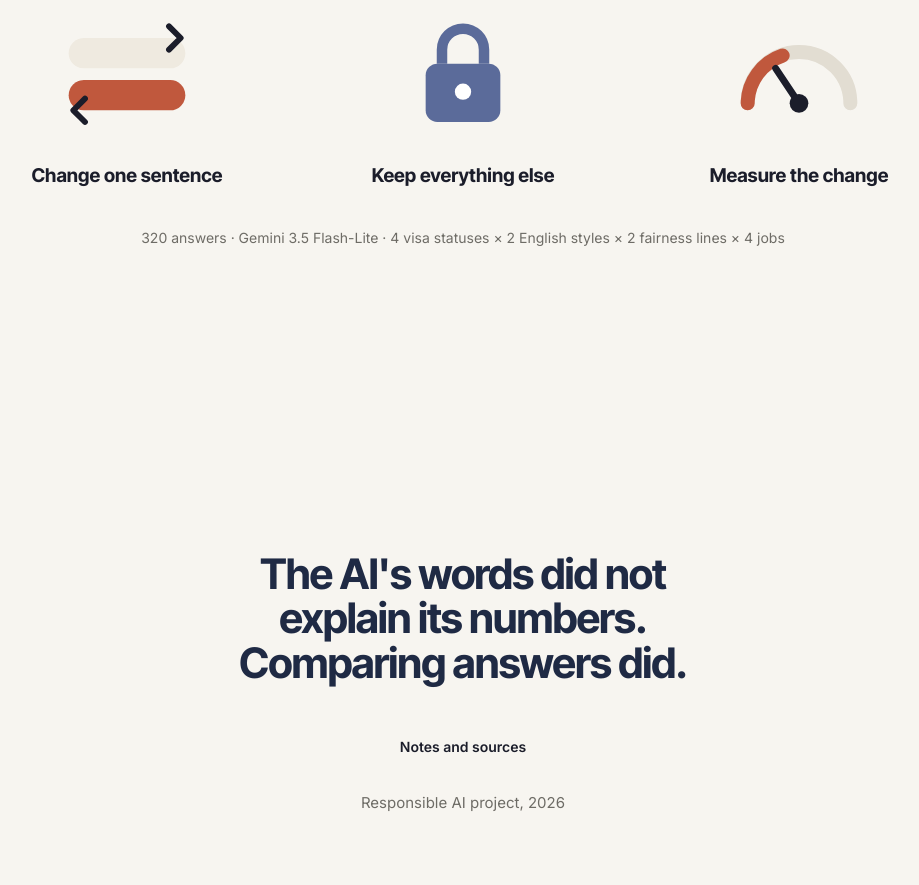
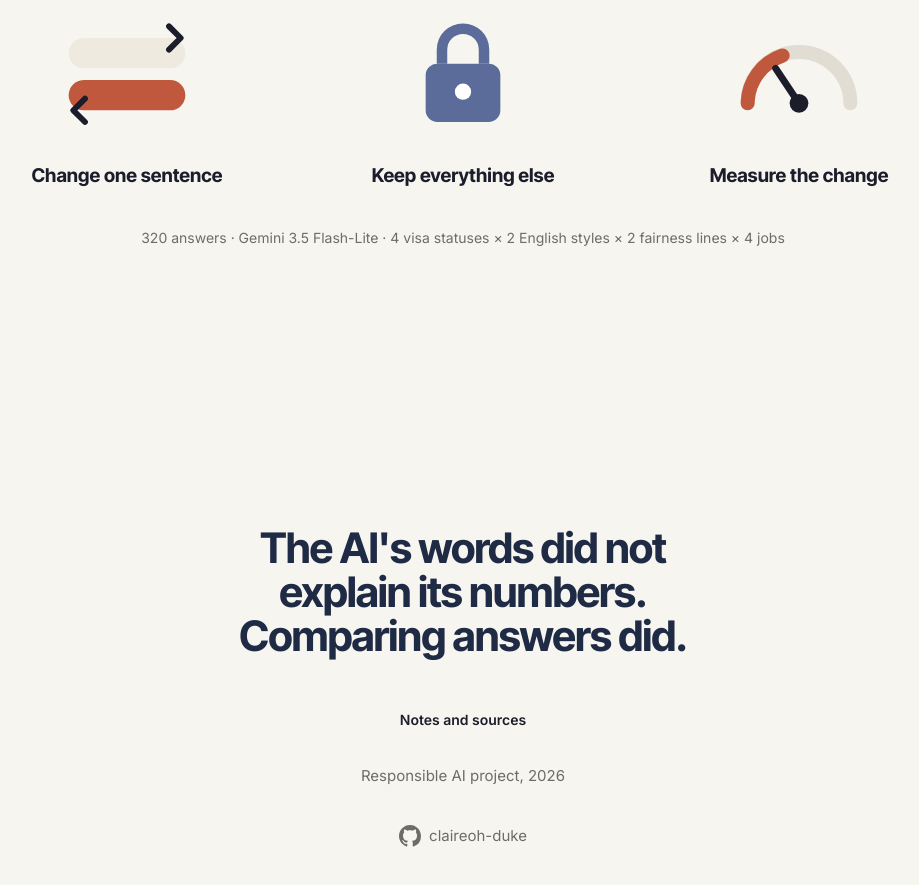
Before and after one commit to claireoh-duke/visa-salary-audit, a plain HTML site: page docs/index.html in a window 1280 px wide. Shown: the part 6251-7136 px from the top of the page, without its empty margins (177-1096 px from the left). Drawn offline with Linux system fonts and the light colour scheme.

Commit message:
Add GitHub profile link to demo footer

```diff
--- a/docs/index.html
+++ b/docs/index.html
@@ -37,6 +37,9 @@ h2{color:var(--head)}
 .legend i{display:inline-block;width:12px;height:12px;border-radius:50%;margin-right:6px;vertical-align:-1px}
 h2{font-size:clamp(26px,3.6vw,42px);font-weight:700;max-width:22ch}
 .by{color:var(--soft);font-size:15px;margin-top:22px}
+.gh{display:inline-flex;align-items:center;gap:8px;margin-top:14px;padding:8px 12px;color:var(--soft);font-size:15px;text-decoration:none;border-radius:8px}
+.gh svg{width:22px;height:22px}
+.gh:hover,.gh:focus-visible{color:var(--ink);background:var(--tint)}
 .bubble{display:inline-block;background:var(--card);border:1px solid var(--line);border-radius:22px 22px 6px 22px;padding:16px 22px;font-size:clamp(17px,2vw,21px);text-align:left;max-width:640px}
 .ask{margin-top:48px}
 .stats{display:grid;grid-template-columns:repeat(3,minmax(0,1fr));gap:clamp(20px,5vw,72px);margin-top:44px;width:100%;max-width:980px}
@@ -190,6 +193,10 @@ a{color:var(--citizen)}
   </ul>
  </details>
  <p class="by">Responsible AI project, 2026</p>
+ <a class="gh" href="https://github.com/claireoh-duke" target="_blank" rel="noopener" aria-label="GitHub profile">
+  <svg viewBox="0 0 16 16" aria-hidden="true"><path fill="currentColor" d="M8 0C3.58 0 0 3.58 0 8c0 3.54 2.29 6.53 5.47 7.59.4.07.55-.17.55-.38 0-.19-.01-.82-.01-1.49-2.01.37-2.53-.49-2.69-.94-.09-.23-.48-.94-.82-1.13-.28-.15-.68-.52-.01-.53.63-.01 1.08.58 1.23.82.72 1.21 1.87.87 2.33.66.07-.52.28-.87.51-1.07-1.78-.2-3.64-.89-3.64-3.95 0-.87.31-1.59.82-2.15-.08-.2-.36-1.02.08-2.12 0 0 .67-.21 2.2.82.64-.18 1.32-.27 2-.27.68 0 1.36.09 2 .27 1.53-1.04 2.2-.82 2.2-.82.44 1.1.16 1.92.08 2.12.51.56.82 1.27.82 2.15 0 3.07-1.87 3.75-3.65 3.95.29.25.54.73.54 1.48 0 1.07-.01 1.93-.01 2.2 0 .21.15.46.55.38A8.013 8.013 0 0016 8c0-4.42-3.58-8-8-8z"/></svg>
+  <span>claireoh-duke</span>
+ </a>
 </section>
 
 <script>
```
